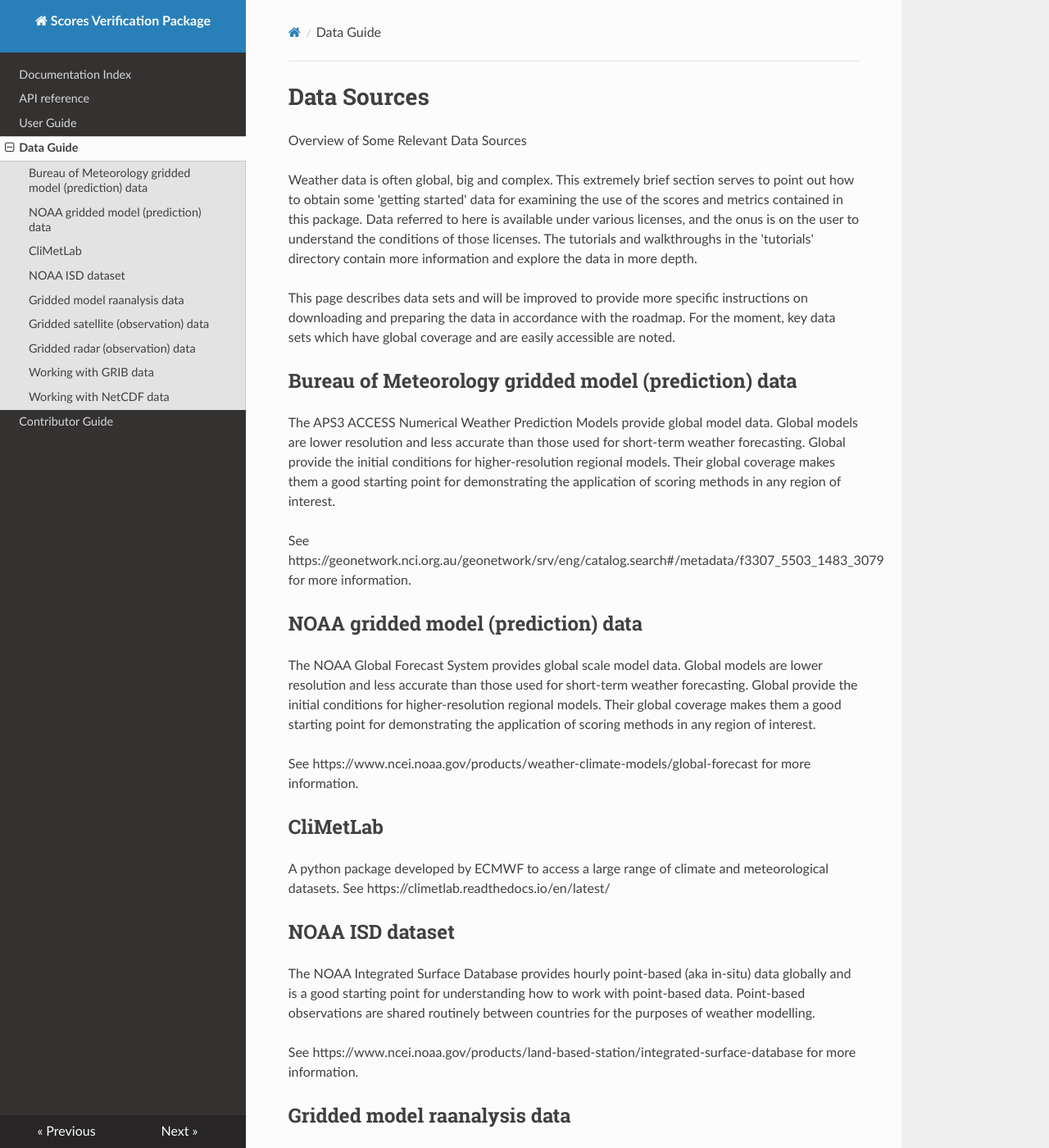
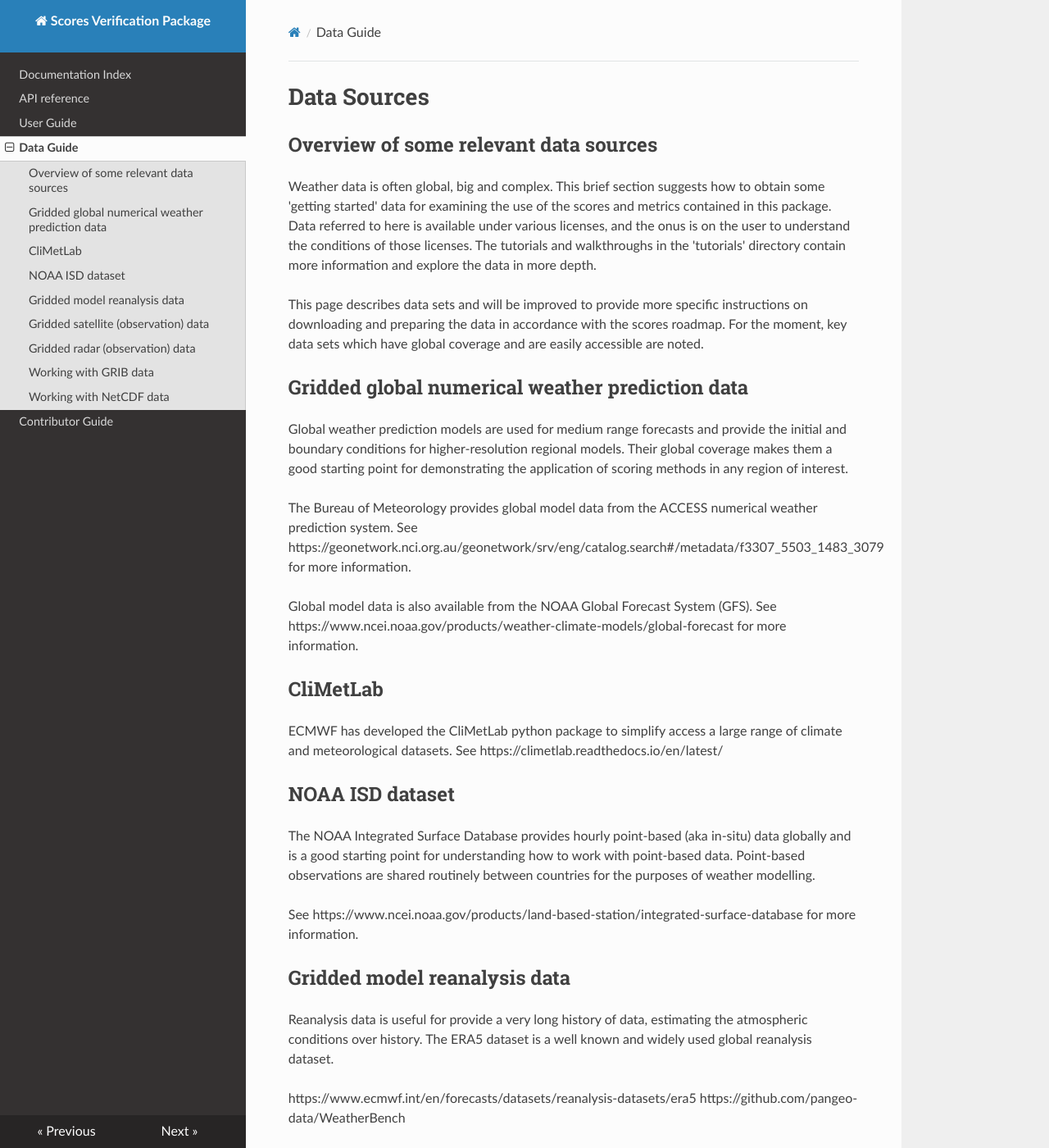
Before and after one commit to nci/scores, an MkDocs documentation site: the page built from docs/data.md, in a window 1280 px wide and 1400 px high. Shown: the whole window at 82% size. Built offline with MkDocs 1.6.1, drawn with Linux system fonts in a browser that asks for light colours; nearby versions of some CDN libraries; some of the changed text lies outside the part shown.

Commit message:
Update data.md
Signed-off-by: Beth Ebert <beth.ebert@bom.gov.au>

```diff
--- a/docs/data.md
+++ b/docs/data.md
@@ -1,31 +1,28 @@
 # Data Sources
 
-Overview of Some Relevant Data Sources
+## Overview of some relevant data sources
 
-Weather data is often global, big and complex. This extremely brief section serves to point out how to obtain some 'getting started' data for examining the use of the scores and metrics contained in this package. Data referred to here is available under various licenses, and the onus is on the user to understand the conditions of those licenses. The tutorials and walkthroughs in the 'tutorials' directory contain more information and explore the data in more depth.
+Weather data is often global, big and complex. This brief section suggests how to obtain some 'getting started' data for examining the use of the scores and metrics contained in this package. Data referred to here is available under various licenses, and the onus is on the user to understand the conditions of those licenses. The tutorials and walkthroughs in the 'tutorials' directory contain more information and explore the data in more depth.
 
-This page describes data sets and will be improved to provide more specific instructions on downloading and preparing the data in accordance with the roadmap. For the moment, key data sets which have global coverage and are easily accessible are noted.
+This page describes data sets and will be improved to provide more specific instructions on downloading and preparing the data in accordance with the scores roadmap. For the moment, key data sets which have global coverage and are easily accessible are noted.
 
-## Bureau of Meteorology gridded model (prediction) data
-The APS3 ACCESS Numerical Weather Prediction Models provide global model data. Global models are lower resolution and less accurate than those used for short-term weather forecasting. Global provide the initial conditions for higher-resolution regional models. Their global coverage makes them a good starting point for demonstrating the application of scoring methods in any region of interest.
+## Gridded global numerical weather prediction data
+Global weather prediction models are used for medium range forecasts and provide the initial and boundary conditions for higher-resolution regional models. Their global coverage makes them a good starting point for demonstrating the application of scoring methods in any region of interest.
 
-See https://geonetwork.nci.org.au/geonetwork/srv/eng/catalog.search#/metadata/f3307_5503_1483_3079 for more information.
+The Bureau of Meteorology provides global model data from the ACCESS numerical weather prediction system. See https://geonetwork.nci.org.au/geonetwork/srv/eng/catalog.search#/metadata/f3307_5503_1483_3079 for more information.
 
-## NOAA gridded model (prediction) data
-The NOAA Global Forecast System provides global scale model data. Global models are lower resolution and less accurate than those used for short-term weather forecasting. Global provide the initial conditions for higher-resolution regional models. Their global coverage makes them a good starting point for demonstrating the application of scoring methods in any region of interest.
-
-See https://www.ncei.noaa.gov/products/weather-climate-models/global-forecast for more information.
+Global model data is also available from the NOAA Global Forecast System (GFS). See https://www.ncei.noaa.gov/products/weather-climate-models/global-forecast for more information.
 
 ## CliMetLab
-A python package developed by ECMWF to access a large range of climate and meteorological datasets. See https://climetlab.readthedocs.io/en/latest/
+ECMWF has developed the CliMetLab python package to simplify access a large range of climate and meteorological datasets. See https://climetlab.readthedocs.io/en/latest/
 
 ## NOAA ISD dataset
 The NOAA Integrated Surface Database provides hourly point-based (aka in-situ) data globally and is a good starting point for understanding how to work with point-based data. Point-based observations are shared routinely between countries for the purposes of weather modelling.
 
 See https://www.ncei.noaa.gov/products/land-based-station/integrated-surface-database for more information.
 
-## Gridded model raanalysis data
-Reanalysis data is useful for provide a very long history of data, estimating the atmospheric conditions over history. The ERA5 dataset is the best known global reanalysis data set.
+## Gridded model reanalysis data
+Reanalysis data is useful for provide a very long history of data, estimating the atmospheric conditions over history. The ERA5 dataset is a well known and widely used global reanalysis dataset.
 
 https://www.ecmwf.int/en/forecasts/datasets/reanalysis-datasets/era5
 https://github.com/pangeo-data/WeatherBench
```
